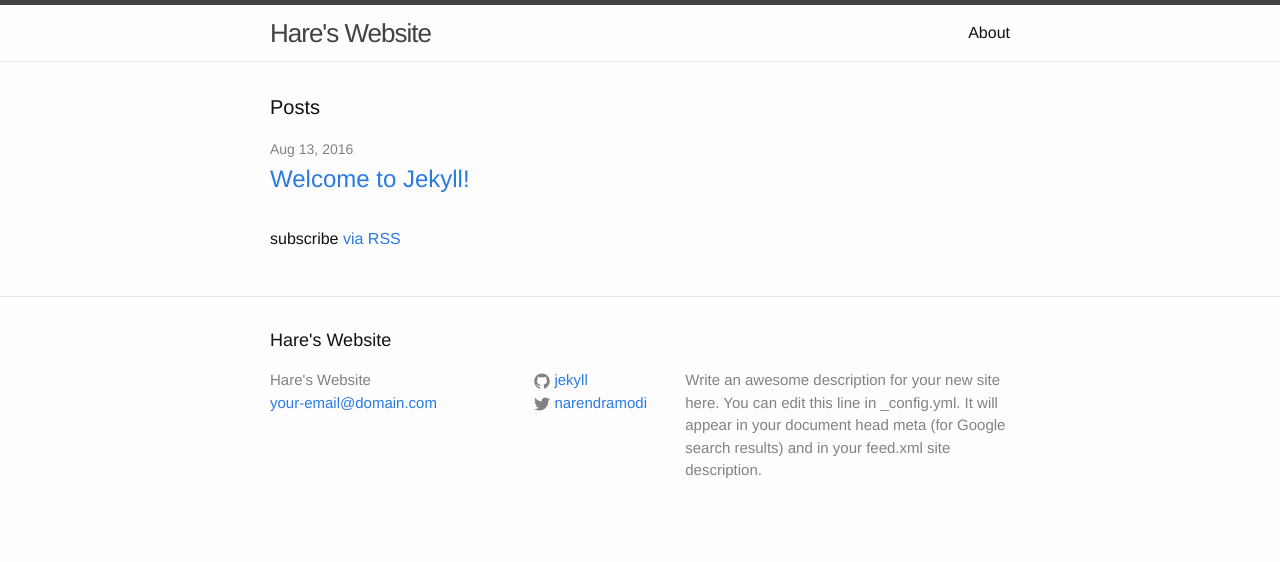
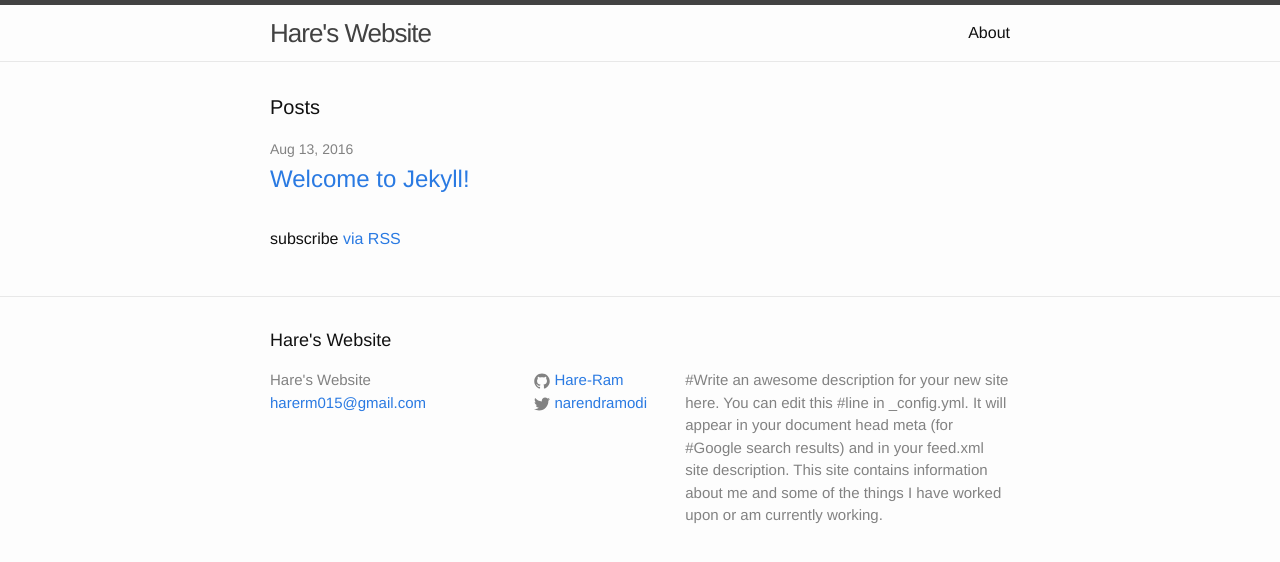
Before and after one commit to Hare-Ram/Hare-Ram.github.io, a Jekyll site: the page built from index.html, in a window 1280 px wide. Shown: the top 562 px of the page. Built offline with Jekyll 4.4.1, drawn with Linux system fonts in a browser that asks for light colours.

Commit message:
Updated personal details

```diff
--- a/_config.yml
+++ b/_config.yml
@@ -7,15 +7,17 @@
 
 # Site settings
 title: Hare's Website
-email: your-email@domain.com
+email: harerm015@gmail.com
 description: > # this means to ignore newlines until "baseurl:"
-  Write an awesome description for your new site here. You can edit this
-  line in _config.yml. It will appear in your document head meta (for
-  Google search results) and in your feed.xml site description.
+  #Write an awesome description for your new site here. You can edit this
+  #line in _config.yml. It will appear in your document head meta (for
+  #Google search results) and in your feed.xml site description.
+  This site contains information about me and some of the things
+  I have worked upon or am currently working.
 baseurl: "" # the subpath of your site, e.g. /blog
-url: "http://yourdomain.com" # the base hostname & protocol for your site
+url: "http://Hare-Ram.github.io" # the base hostname & protocol for your site
 twitter_username: narendramodi
-github_username:  jekyll
+github_username:  Hare-Ram
 
 # Build settings
 markdown: kramdown
```
